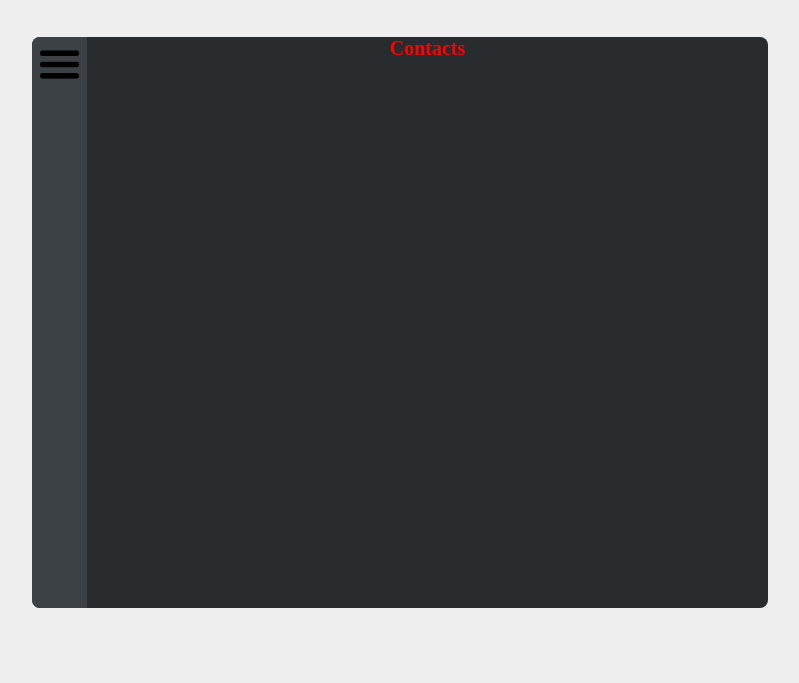
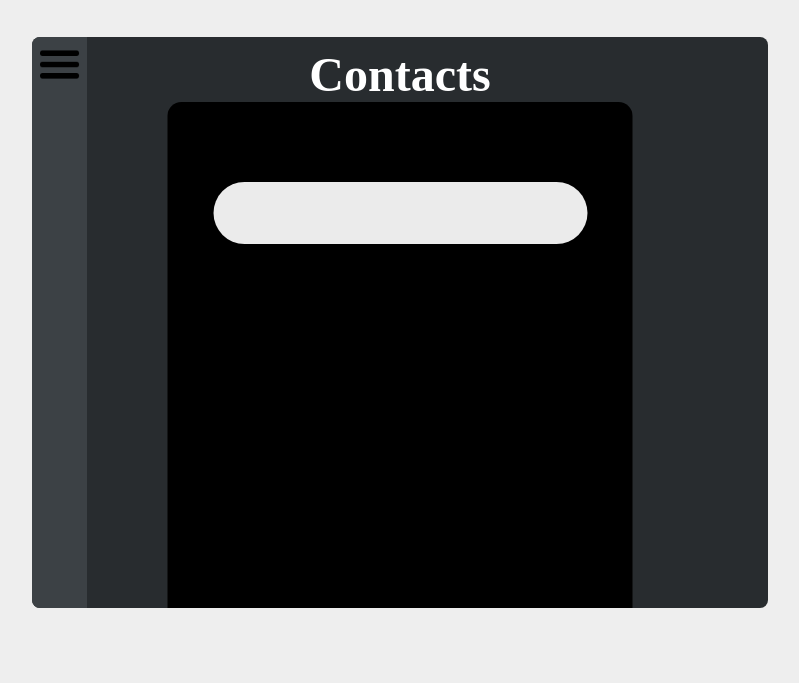
Before and after one commit to Ace-The-Dev/Contact-app, a PHP site: page / in a window 1280 px wide. Shown: the top 683 px of the page, without its empty margins (240-1039 px from the left). Run offline with PHP 8.4, Linux system fonts and the light colour scheme.

Commit message:
commit on branch

```diff
--- a/app.txt
+++ /dev/null
@@ -1 +0,0 @@
-hello world
--- a/index.php
+++ b/index.php
@@ -4,14 +4,14 @@
     <meta charset="UTF-8">
     <meta name="viewport" content="width=device-width, initial-scale=1.0">
     <title>Contact App</title>
-    <link rel="stylesheet" href="stylesheet/style.css">
+    <link rel="stylesheet" href="style.css">
 </head>
 <body>
 <div class="wrapper">
     <main>
     <nav id="side-menu" class="side-nav">
                             <a href="#" >
-                                <img id="menu-btn" src="images/hamburger.png" height="45" alt="Menu">
+                                <img id="burger-btn" src="images/hamburger.png" height="45" alt="Menu">
                             </a>
                             <ul id="ul">
                                 <li class="list"><a href="#">All</a></li>
@@ -22,12 +22,12 @@
                         </nav>
     <div class="innerwrapper">
         <h1>contacts</h1>
-        <section>
-
-        </section>
+        <div id="section">
+            <div class="contact-box"></div>
+        </div>
     </div>
     </main>
 </div>
-    <script src="js/main.js"></script>
+    <script src="main.js"></script>
 </body>
 </html>
--- a/js/main.js
+++ b/main.js
@@ -1,5 +1,5 @@
 // declare variales for the html elements we want
-const menuBtn = document.querySelector("#menu-btn");
+const menuBtn = document.querySelector("#burger-btn");
 const sideNav = document.querySelector("#side-menu");
 const Nav = document.querySelector("#ul");
 const listItem = document.querySelectorAll(".list");
--- a/stylesheet/style.css
+++ b/style.css
@@ -14,7 +14,6 @@ body {
 }
 
 .wrapper {
-    width: 62%;
     margin: 0 auto;
     width: 736px;
 }
@@ -30,15 +29,21 @@ main {
 .inner-wrapper {
     float: right;
     text-align: center;
+    background-color: rgba(238, 238, 238, .5);
 }
 
-section {
-    background-color: rgb(26, 25, 25);
-    width: 70%;
-    height: 100%;
+#section {
+    width: 465px;
+    height: 502px;
+    background: #000000;
+    border-radius: 14px;
+    margin-left: 50%;
+    transform: translateX(-50%);
+    padding-top: 80px;
+    display: table;
 }
 
-img {
+#burger-btn {
     padding: 5px;
 }
 
@@ -79,12 +84,6 @@ nav li a {
     padding-left: 31px;
 }
 
-h1 {
-    text-align: center;
-    text-transform: capitalize;
-    color: rgb(255, 0, 0);
-}
-
 #plus {
     background-color: white;
     border-radius: 50%;
@@ -93,3 +92,22 @@ h1 {
     padding: 0 1px 0 1px;
     font-size: 2.6rem;
 }
+
+h1 {
+    text-transform: capitalize;
+    color: rgb(255, 255, 255);
+    font-size: 4.8rem;
+    margin-top: 10px;
+    margin-left: 50%;
+    transform: translateX(-50%);
+    text-align: center;
+}
+
+.contact-box {
+    background-color: white;
+    width: 374px;
+    height: 62px;
+    margin: 0 auto;
+    background: rgba(255, 255, 255, 0.92);
+    border-radius: 50px;
+}
```
